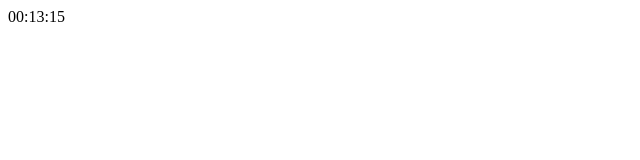
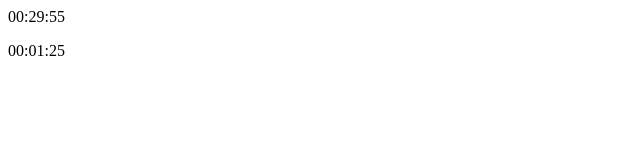
Before and after one commit to caike/jQuery-Simple-Timer, a website: page index.html in a window 1280 px wide. Shown: the full height of the page, 0-640 px from the left. Drawn offline with Linux system fonts and the light colour scheme.

Commit message:
Add support for minutes left.

```diff
--- a/index.html
+++ b/index.html
@@ -1,6 +1,14 @@
 <script src="jquery.js"></script>
 <script src="simple.timer.js"></script>
-<div id="timer" data-seconds-left=800"></div>
+
+<p>
+  <div class="timer" data-seconds-left=1800"></div>
+</p>
+
+<p>
+  <div class="timer" data-minutes-left=1.5"></div>
+</p>
+
 <style>
 .days {
   float: left;
@@ -19,9 +27,10 @@
   clear: both;
 }
 </style>
+
 <script>
 $(function(){
-    $('#timer').startTimer({
+    $('.timer').startTimer({
       onComplete: function(){
         console.log('Complete');
       }
--- a/simple.timer.js
+++ b/simple.timer.js
@@ -64,6 +64,20 @@
       element.find('.hours').text('00:');
     };
 
+    var fetchSecondsLeft = function(element){
+      var secondsLeft = element.data('seconds-left');
+      var minutesLeft = element.data('minutes-left');
+
+      if(secondsLeft){
+        return parseInt(secondsLeft, 10);
+      } else if(minutesLeft) {
+        return parseFloat(minutesLeft) * 60;
+      }else {
+        throw 'Missing time data';
+      }
+    };
+
+
     var startCountdown = function(element, options) {
       options = options || {};
 
@@ -75,7 +89,9 @@
 
       element.onComplete = options.onComplete || defaultComplete;
 
-      var secondsLeft = parseInt(element.data('seconds-left'), 10);
+      var timeLeft = null;
+      var secondsLeft = fetchSecondsLeft(element);
+
       var refreshRate = options.refreshRate || 1000;
       var endTime = secondsLeft + currentTime();
       var timeLeft = endTime - currentTime();
```
Also changed, not shown: tests/tests.js (+33 -0 lines).
